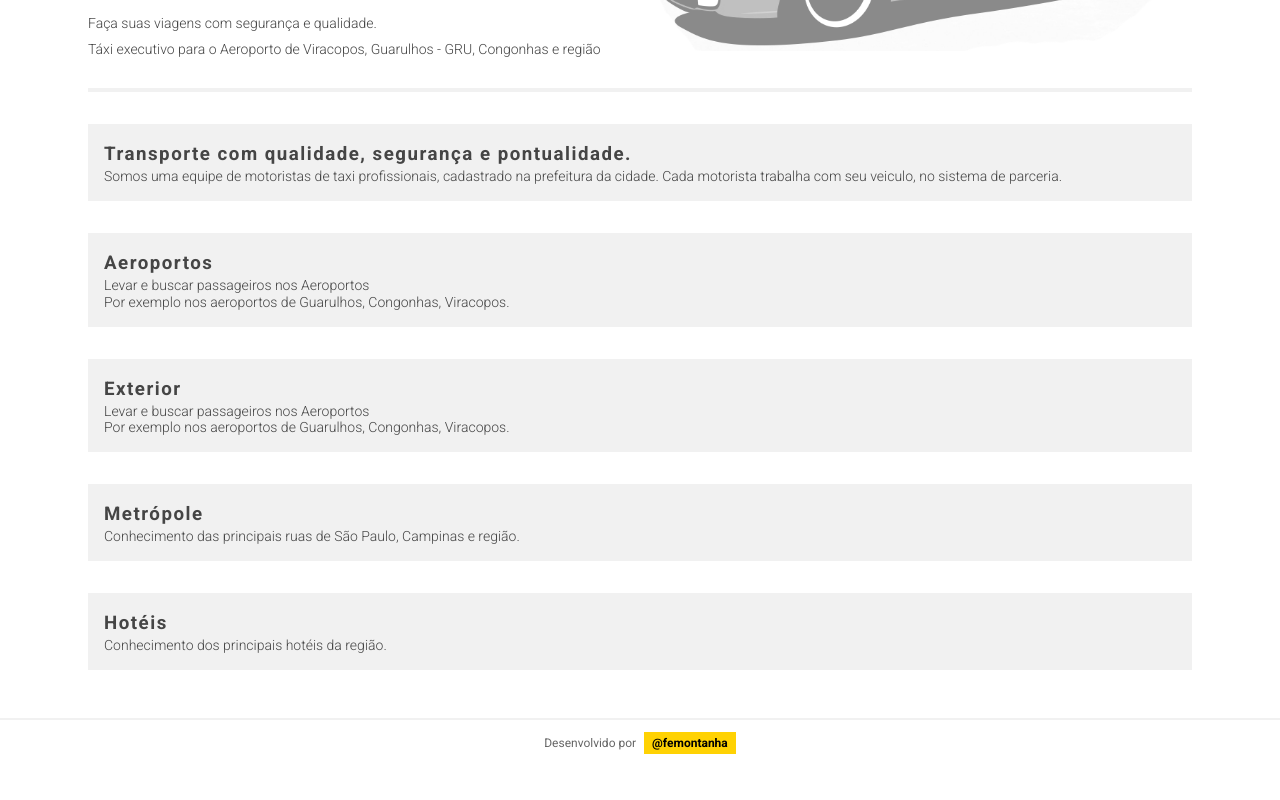
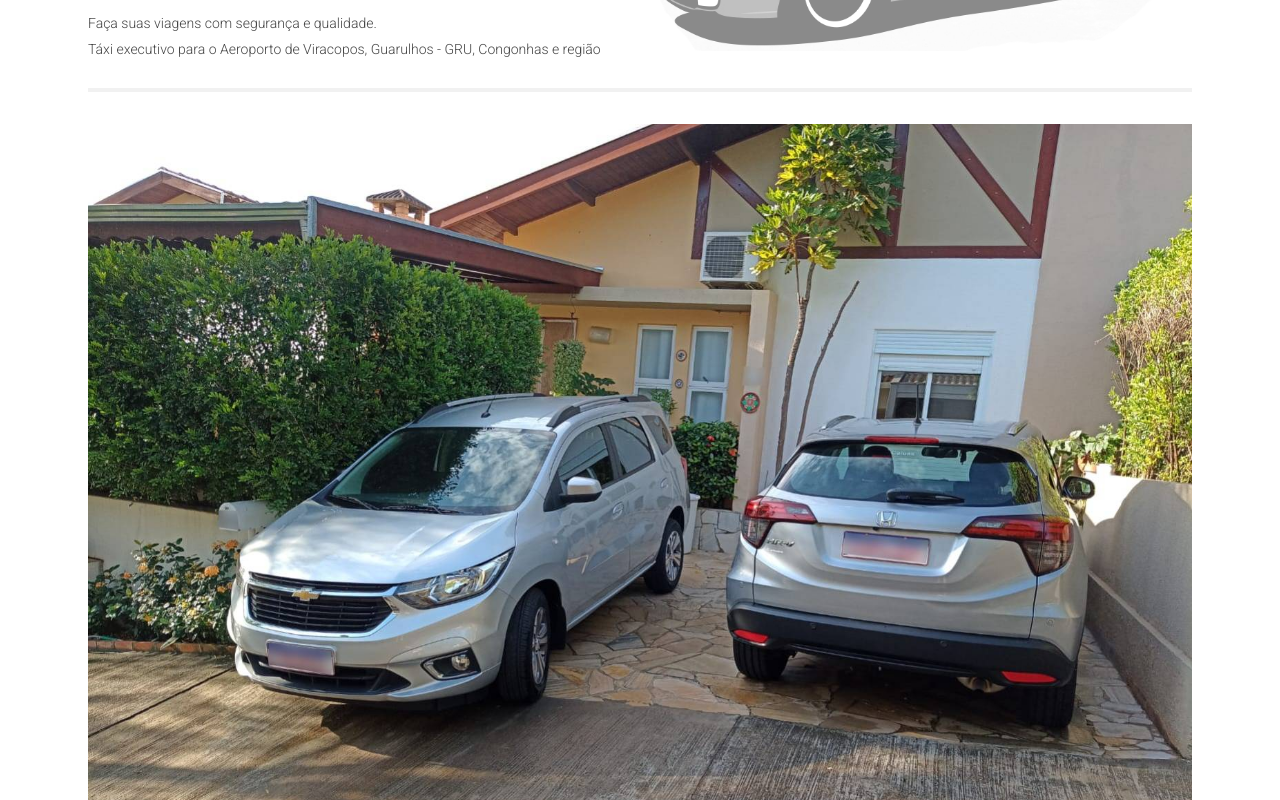
Before and after one commit to femontanha/indaiatubataxi, a Next.js app: page / in a window 1280 px wide. Shown: the part 380-1180 px from the top of the page. Before the commit the page ends 1146 px from the top, so only its background shows below. Built offline with nearby package versions, Linux system fonts and the light colour scheme.

Commit message:
Update whatsapp number and cars photo

```diff
--- a/components/WhatsApp.tsx
+++ b/components/WhatsApp.tsx
@@ -5,7 +5,7 @@ const WhatsApp: React.FC = () => {
   return (
     <div className={styles.whatsapp}>
       Para agendamento ou dúvidas
-      <a href="https://wa.me/+5519991550069" className={styles.link} rel="noreferrer" target={'_blank'}>
+      <a href="https://wa.me/+5519991150069" className={styles.link} rel="noreferrer" target={'_blank'}>
         <AiOutlineWhatsApp />
         Whatsapp
       </a>
--- a/pages/Home.module.css
+++ b/pages/Home.module.css
@@ -38,6 +38,11 @@
   height: 4px;
   margin: 32px 0;
   background-color: #f1f1f1;
+}
+
+.image {
+  width: 100%;
+  height: 100%;
 }
 
 .section {
--- a/pages/contato.tsx
+++ b/pages/contato.tsx
@@ -29,7 +29,7 @@ const Contact: React.FC = () => {
           <AiOutlineWhatsApp className={styles.sectionIcon} />
           <div>
             <h3 className={styles.sectionTitle}>Whatsapp</h3>
-            <p className={styles.sectionText}>Nosso número: <a href="https://wa.me/+5519991550069" rel="noreferrer" target={'_blank'}>19 99115-0069</a></p>
+            <p className={styles.sectionText}>Nosso número: <a href="https://wa.me/+5519991150069" rel="noreferrer" target={'_blank'}>19 99115-0069</a></p>
           </div>
         </section>
         <section className={styles.section}>
--- a/pages/index.tsx
+++ b/pages/index.tsx
@@ -1,4 +1,5 @@
 import Head from 'next/head'
+import Image from 'next/image'
 import styles from './Home.module.css'
 
 const Home: React.FC = () => {
@@ -20,6 +21,15 @@ const Home: React.FC = () => {
       </div>
       <div className={styles.separator}></div>
       <div className={styles.content}>
+        <section>
+          <Image
+            className={styles.image}
+            src="/cars.jpg"
+            alt="Nossos carros"
+            width={1600}
+            height={1200}
+          />
+        </section>
         <section className={styles.section}>
           <h3 className={styles.sectionTitle}>Transporte com qualidade, segurança e pontualidade.</h3>
           <p className={styles.sectionText}>Somos uma equipe de motoristas de taxi profissionais, cadastrado na prefeitura da cidade. Cada motorista trabalha com seu veiculo, no sistema de parceria.</p>
```
Also changed, not shown: public/cars.jpg (added).
